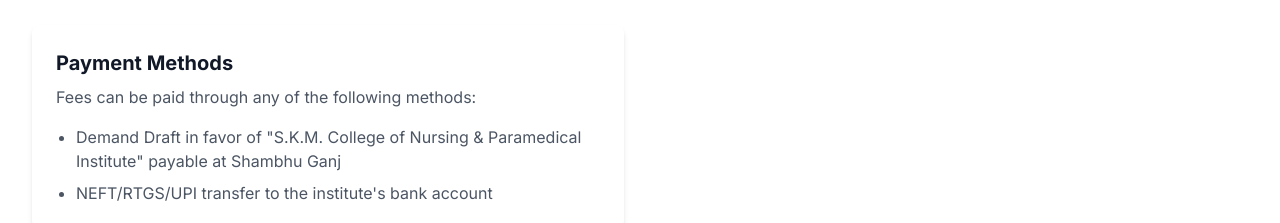
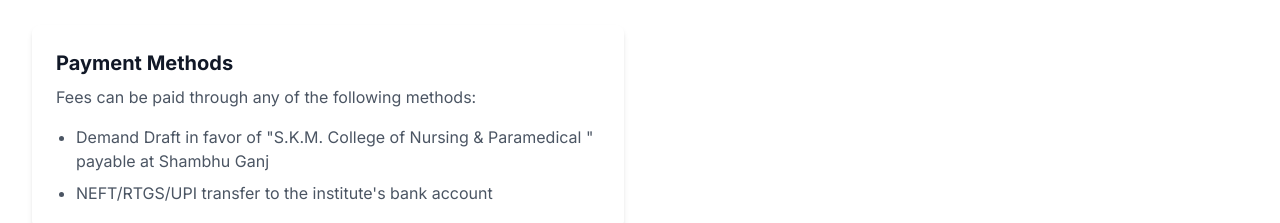
Before and after one commit to realutkarshh/skm-college-website, a Next.js app: page /fee-structure in a window 1280 px wide. Shown: the part 2180-2403 px from the top of the page. Built offline with nearby package versions, Linux system fonts and the light colour scheme.

Commit message:
Fee structure policies changed

```diff
--- a/app/fee-structure/page.tsx
+++ b/app/fee-structure/page.tsx
@@ -233,7 +233,7 @@ export default function FeeStructurePage() {
               <p className="mt-2 text-gray-600">Fees can be paid through any of the following methods:</p>
               <ul className="mt-4 list-disc space-y-2 pl-5 text-gray-600">
                 {/* <li>Online payment through the institute's portal</li> */}
-                <li>Demand Draft in favor of "S.K.M. College of Nursing & Paramedical Institute" payable at Shambhu Ganj</li>
+                <li>Demand Draft in favor of "S.K.M. College of Nursing & Paramedical " payable at Shambhu Ganj</li>
                 <li>NEFT/RTGS/UPI transfer to the institute's bank account</li>
                 {/* <li>Debit/Credit Card payment at the institute's accounts office</li> */}
               </ul>
```
